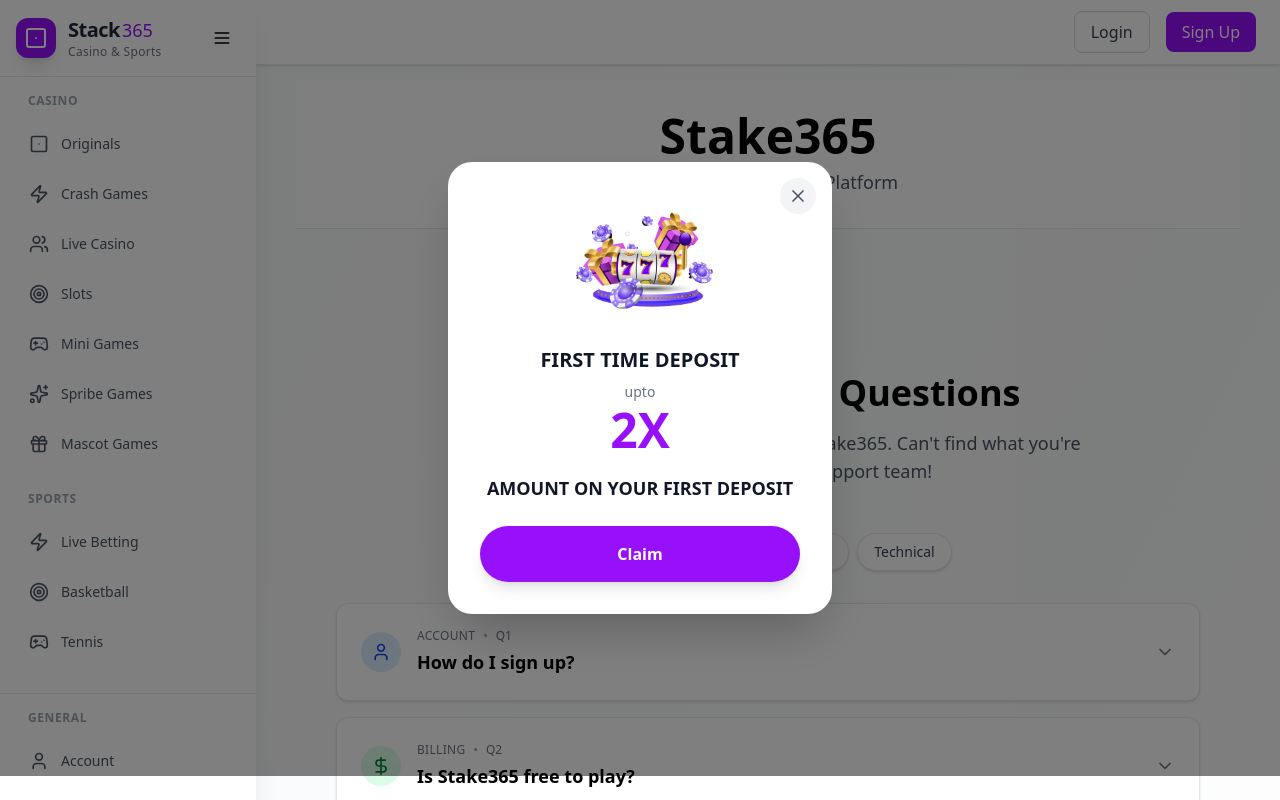
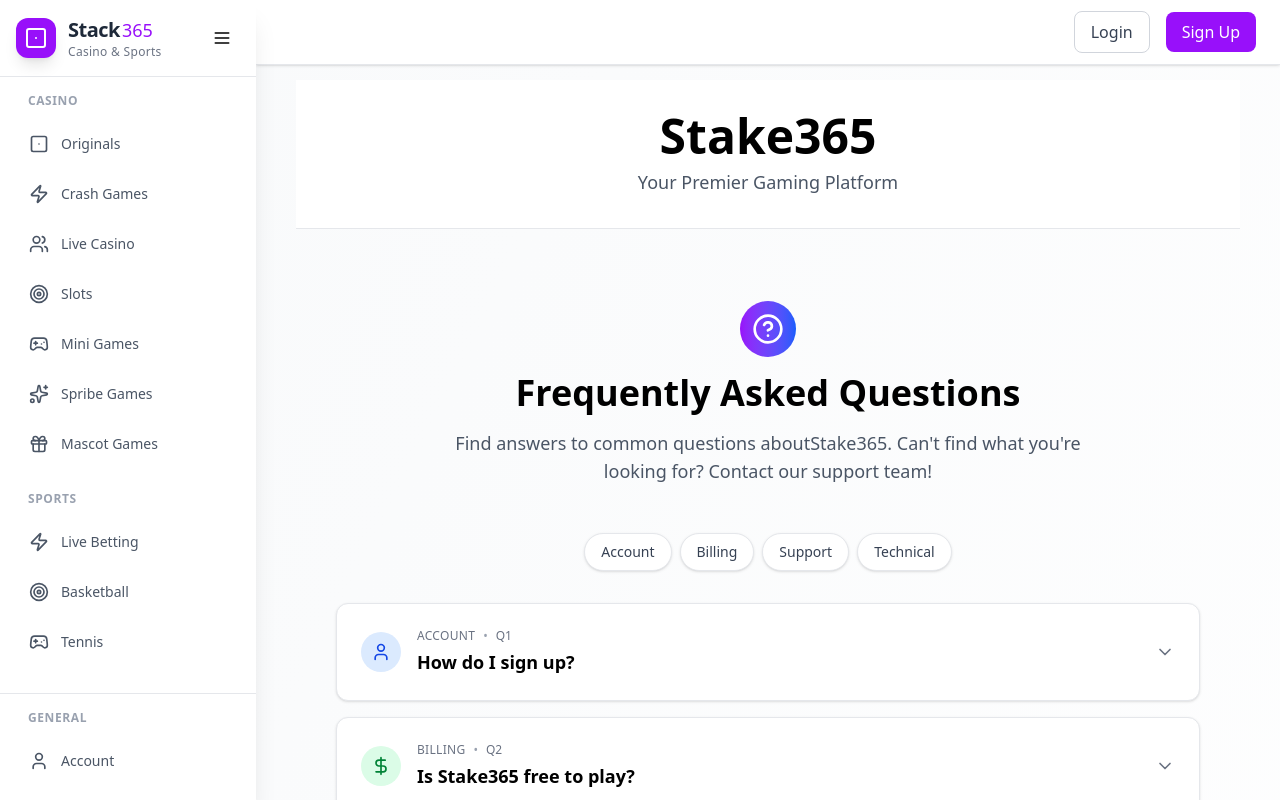
Before and after one commit to Suryansh9331/Stackbet365, a React (Vite) app: page /frequently-asked-Question in a window 1280 px wide. Shown: the top 800 px of the page. Built offline with nearby package versions, Linux system fonts and the light colour scheme.

Commit message:
Completed All

```diff
--- a/src/App.jsx
+++ b/src/App.jsx
@@ -123,7 +123,7 @@
     <>
       <ScrollToTop />
      <Sidebar/>
-{/* //pop upremoved */}
+
       <div
         className={`transition-all duration-300 ${
           false ? "lg:ml-16" : "lg:ml-64"
--- a/src/Components/2xBonus.jsx
+++ b/src/Components/2xBonus.jsx
@@ -1,128 +1,128 @@
-import React, { useState, useEffect } from "react";
-import { useRef } from "react";
-import { X } from "lucide-react";
-import { Link } from "react-router-dom";
-import offer  from "../assets/image.png"
-const DepositOfferPopup = () => {
-  const [isVisible, setIsVisible] = useState(false);
-  const [animate, setAnimate] = useState(false);
-  const intervalRef = useRef(null);
-  const timeoutRef = useRef(null);
+// import React, { useState, useEffect } from "react";
+// import { useRef } from "react";
+// import { X } from "lucide-react";
+// import { Link } from "react-router-dom";
+// import offer  from "../assets/image.png"
+// const DepositOfferPopup = () => {
+//   const [isVisible, setIsVisible] = useState(false);
+//   const [animate, setAnimate] = useState(false);
+//   const intervalRef = useRef(null);
+//   const timeoutRef = useRef(null);
 
-  const showPopup = () => {
-    setIsVisible(true);
-    setAnimate(true);
-  };
+//   const showPopup = () => {
+//     setIsVisible(true);
+//     setAnimate(true);
+//   };
 
-  const startTimer = () => {
-    // Clear any existing timers
-    if (intervalRef.current) {
-      clearInterval(intervalRef.current);
-    }
-    if (timeoutRef.current) {
-      clearTimeout(timeoutRef.current);
-    }
+//   const startTimer = () => {
+//     // Clear any existing timers
+//     if (intervalRef.current) {
+//       clearInterval(intervalRef.current);
+//     }
+//     if (timeoutRef.current) {
+//       clearTimeout(timeoutRef.current);
+//     }
 
-    // Set new timer for 10 seconds
-    timeoutRef.current = setTimeout(() => {
-      showPopup();
-      // After showing, set up the next timer
-      intervalRef.current = setInterval(showPopup, 10000);
-    }, 15000);
-  };
+//     // Set new timer for 10 seconds
+//     timeoutRef.current = setTimeout(() => {
+//       showPopup();
+//       // After showing, set up the next timer
+//       intervalRef.current = setInterval(showPopup, 10000);
+//     }, 15000);
+//   };
 
-  useEffect(() => {
-    // Show popup immediately on mount after 1 second
-    const initialTimeout = setTimeout(() => {
-      showPopup();
-      // Start the recurring timer after first show
-      intervalRef.current = setInterval(showPopup, 10000);
-    }, 1000);
+//   useEffect(() => {
+//     // Show popup immediately on mount after 1 second
+//     const initialTimeout = setTimeout(() => {
+//       showPopup();
+//       // Start the recurring timer after first show
+//       intervalRef.current = setInterval(showPopup, 10000);
+//     }, 1000);
 
-    return () => {
-      clearTimeout(initialTimeout);
-      if (intervalRef.current) {
-        clearInterval(intervalRef.current);
-      }
-      if (timeoutRef.current) {
-        clearTimeout(timeoutRef.current);
-      }
-    };
-  }, []);
+//     return () => {
+//       clearTimeout(initialTimeout);
+//       if (intervalRef.current) {
+//         clearInterval(intervalRef.current);
+//       }
+//       if (timeoutRef.current) {
+//         clearTimeout(timeoutRef.current);
+//       }
+//     };
+//   }, []);
 
-  const handleClose = () => {
-    setAnimate(false);
-    setTimeout(() => setIsVisible(false), 300);
+//   const handleClose = () => {
+//     setAnimate(false);
+//     setTimeout(() => setIsVisible(false), 300);
 
-    // Clear current interval and start fresh timer
-    if (intervalRef.current) {
-      clearInterval(intervalRef.current);
-    }
+//     // Clear current interval and start fresh timer
+//     if (intervalRef.current) {
+//       clearInterval(intervalRef.current);
+//     }
 
-    // Restart the timer when popup is closed
-    startTimer();
-  };
+//     // Restart the timer when popup is closed
+//     startTimer();
+//   };
 
 
 
-  if (!isVisible) return null;
-  return (
-    <div className="fixed inset-0 z-60 flex items-center justify-center p-4 bg-black/50">
-      <div
-        className={`relative bg-white rounded-3xl shadow-2xl max-w-sm w-full mx-4 overflow-hidden transform transition-all duration-300 ${
-          animate ? "scale-100 opacity-100" : "scale-95 opacity-0"
-        }`}
-      >
-        {/* Close Button */}
-        <button
-          onClick={handleClose}
-          className="absolute top-4 right-4 z-10 hover:cursor-pointer p-2 rounded-full bg-gray-100 hover:bg-gray-200 transition-colors duration-200"
-        >
-          <X className="w-5 h-5 text-gray-600" />
-        </button>
+//   if (!isVisible) return null;
+//   return (
+//     <div className="fixed inset-0 z-60 flex items-center justify-center p-4 bg-black/50">
+//       <div
+//         className={`relative bg-white rounded-3xl shadow-2xl max-w-sm w-full mx-4 overflow-hidden transform transition-all duration-300 ${
+//           animate ? "scale-100 opacity-100" : "scale-95 opacity-0"
+//         }`}
+//       >
+//         {/* Close Button */}
+//         <button
+//           onClick={handleClose}
+//           className="absolute top-4 right-4 z-10 hover:cursor-pointer p-2 rounded-full bg-gray-100 hover:bg-gray-200 transition-colors duration-200"
+//         >
+//           <X className="w-5 h-5 text-gray-600" />
+//         </button>
 
-        {/* Content */}
-        <div className="p-8 text-center">
-          {/* Casino Image Placeholder - Replace with your actual image */}
-         <div className="mb-6 flex justify-center">
-            <img
-              src={offer}
-              alt="Casino offer"
-              className="w-40 h-32 object-contain"
-            />
-          </div>
+//         {/* Content */}
+//         <div className="p-8 text-center">
+//           {/* Casino Image Placeholder - Replace with your actual image */}
+//          <div className="mb-6 flex justify-center">
+//             <img
+//               src={offer}
+//               alt="Casino offer"
+//               className="w-40 h-32 object-contain"
+//             />
+//           </div>
 
-          {/* Title */}
-          <h2 className="text-xl font-bold text-gray-900 mb-2">
-            FIRST TIME DEPOSIT
-          </h2>
+//           {/* Title */}
+//           <h2 className="text-xl font-bold text-gray-900 mb-2">
+//             FIRST TIME DEPOSIT
+//           </h2>
 
-          {/* Subtitle */}
-          <p className="text-gray-500 mb-4 text-sm">upto</p>
+//           {/* Subtitle */}
+//           <p className="text-gray-500 mb-4 text-sm">upto</p>
 
-          {/* Offer Amount */}
-          <div className="mb-6">
-            <div className="text-5xl font-bold text-purple-600 mb-2 animate-bounce">
-              2X
-            </div>
-            <div className="text-gray-900 font-semibold text-lg">
-              AMOUNT ON YOUR FIRST DEPOSIT
-            </div>
-          </div>
+//           {/* Offer Amount */}
+//           <div className="mb-6">
+//             <div className="text-5xl font-bold text-purple-600 mb-2 animate-bounce">
+//               2X
+//             </div>
+//             <div className="text-gray-900 font-semibold text-lg">
+//               AMOUNT ON YOUR FIRST DEPOSIT
+//             </div>
+//           </div>
 
-          {/* CTA Button */}
-          <Link to  = "/deposite-page">
-            <button className="w-full hover:cursor-pointer bg-purple-600  text-white   font-semibold py-4 px-8 rounded-full transition-all duration-200 transform hover:scale-105 shadow-lg">
-              Claim
-            </button>
-          </Link>
-        </div>
-      </div>
-    </div>
-  );
-};
+//           {/* CTA Button */}
+//           <Link to  = "/deposite-page">
+//             <button className="w-full hover:cursor-pointer bg-purple-600  text-white   font-semibold py-4 px-8 rounded-full transition-all duration-200 transform hover:scale-105 shadow-lg">
+//               Claim
+//             </button>
+//           </Link>
+//         </div>
+//       </div>
+//     </div>
+//   );
+// };
 
-export default DepositOfferPopup;
+// export default DepositOfferPopup;
 
 
 
--- a/src/Pages/Dashboard/UserDashboard.jsx
+++ b/src/Pages/Dashboard/UserDashboard.jsx
@@ -592,7 +592,7 @@
 import React, { useState } from "react";
 import { useAuth } from "../../hooks/useAuth";
 import { Link } from "react-router-dom";
-import DepositOfferPopup from "../../Components/2xBonus";
+
 
 import {
   LogOut,
@@ -791,7 +791,6 @@
   return (
     <div className="min-h-screen bg-gray-50 text-gray-800 p-4 md:p-6 space-y-6 lg:px-10  px-2 md:px-6 py-4  lg:mt-4 md:mt-30  sm:mt-40 mt-30 ">
       {/* Header */}
-         <DepositOfferPopup/>
       <WelcomeBonusPopup />
       <div className="flex flex-col md:flex-row items-start md:items-center justify-between">
         <div className="flex items-center space-x-4 mb-4 md:mb-0">
--- a/src/Pages/FAQ/Questions.jsx
+++ b/src/Pages/FAQ/Questions.jsx
@@ -12,7 +12,7 @@
   Sparkles,
 } from "lucide-react";
 import Footer from "../../Components/Footer";
-import DepositOfferPopup from "../../Components/2xBonus";
+
 
 const FAQ = () => {
   const [expandedSection, setExpandedSection] = useState(null);
@@ -87,7 +87,7 @@
   return (
     <div className="h-auto bg-gradient-to-br from-gray-50 to-white lg:px-10  px-2 md:px-6 py-4 space-y-6 lg:mt-4 md:mt-30  sm:mt-40 mt-30 ">
       {/* Header */}
-         <DepositOfferPopup/>
+
       <div
         className={`bg-white border-b border-gray-200 transition-all duration-1000 ${
           isVisible
```
